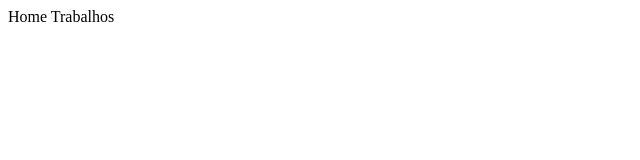
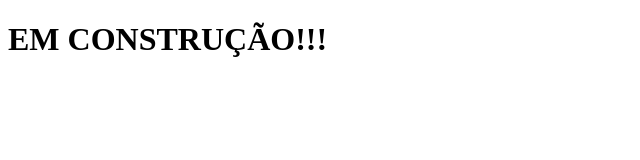
Before and after one commit to CamilaJeske/entendendo-o-git-com-github, a plain HTML site: page index.html in a window 1280 px wide. Shown: the whole page, without its empty margins (0-640 px from the left). Drawn offline with Linux system fonts and the light colour scheme.

Commit message:
Removido o menu

```diff
--- a/index.html
+++ b/index.html
@@ -6,11 +6,6 @@
     <title>Entendendo o Git e GitHub</title>
 </head>
 <body>
-    <header>
-        <nav>
-            <span>Home</span>
-            <span>Trabalhos</span>
-        </nav>
-    </header>
+    <h1>EM CONSTRUÇÃO!!!</h1>
 </body>
 </html>
```
